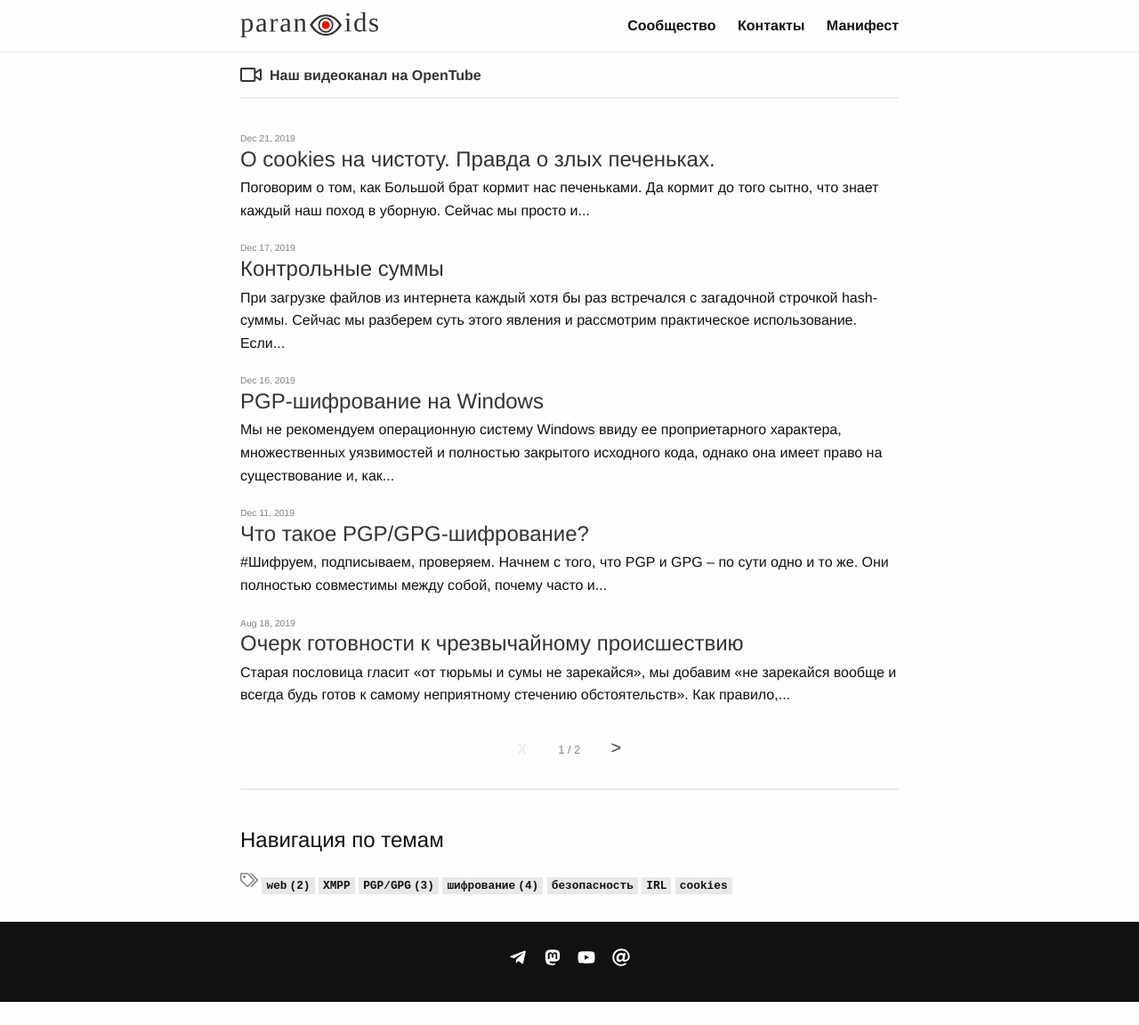
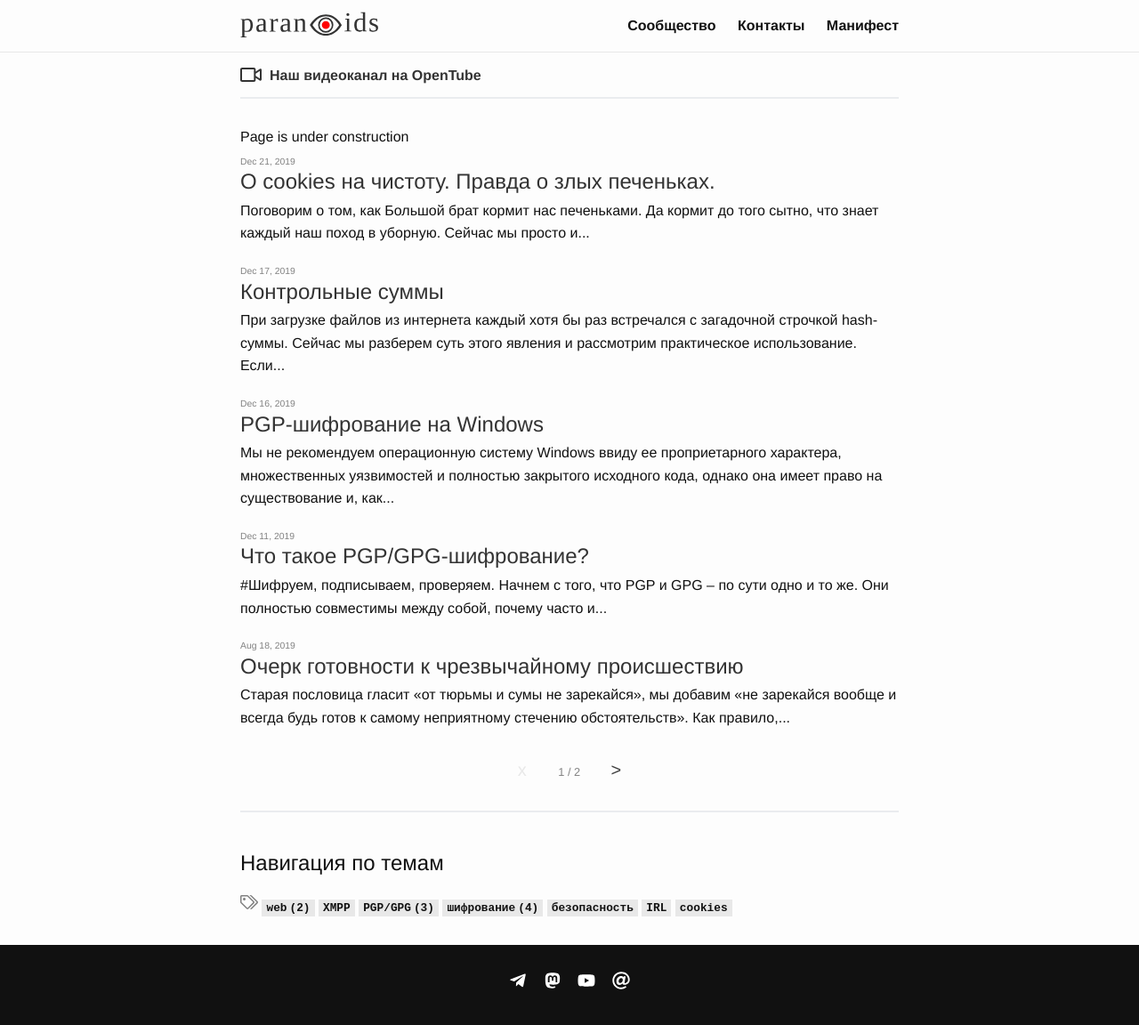
Before and after one commit to 2b7E1n6D0e5R7/2b7E1n6D0e5R7.github.io, a Jekyll site: the page built from index.html, in a window 1280 px wide. Shown: the whole page at 89% size. Built offline with Jekyll 4.4.1, drawn with Linux system fonts in a browser that asks for light colours; the list of posts is cut into pages by our own code; before the commit the page ends 1126 px from its top, so only the background shows below that.

Commit message:
Update blog.html

```diff
--- a/_layouts/blog.html
+++ b/_layouts/blog.html
@@ -16,7 +16,9 @@ layout: default
 <hr>
 <div class="blog">
 
-  {{ content }}
+<!--  {{ content }} -->
+
+Page is under construction
 
   <ul class="post-list">
     {% for post in paginator.posts %}
```
